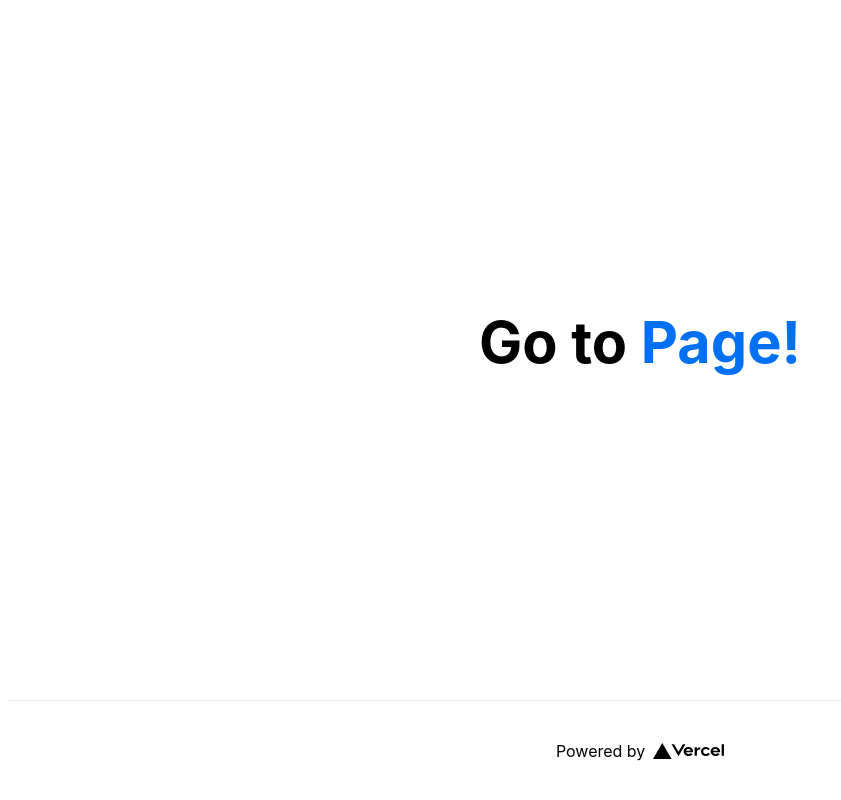
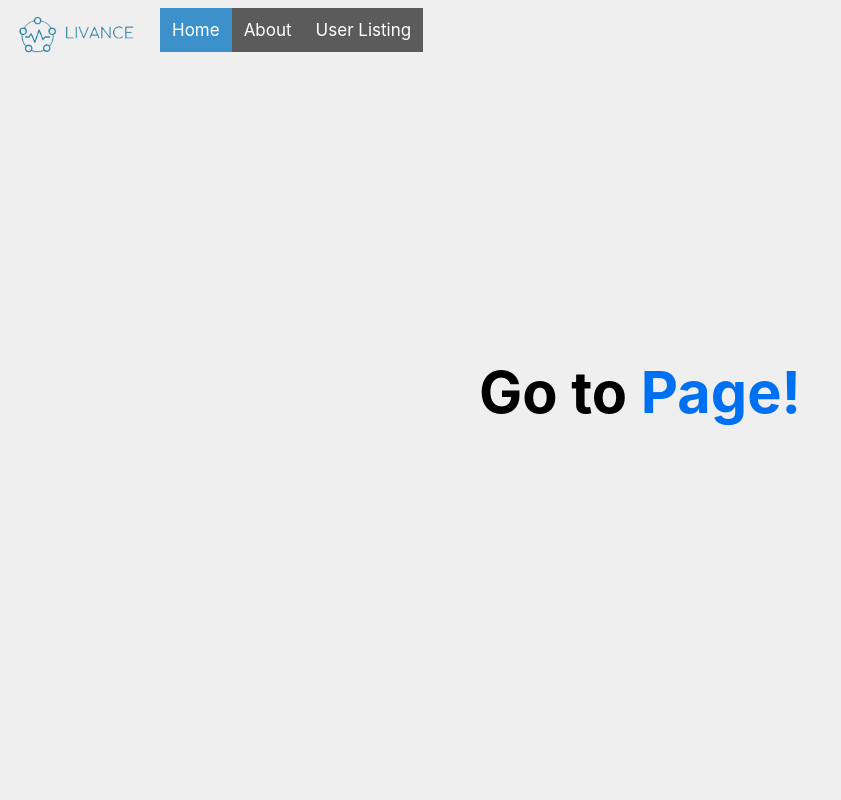
Before and after one commit to NaitikP04/livance, a Next.js app in the folder nextjs-blog/: page / in a window 1280 px wide. Shown: the whole page, without its empty margins (0-841 px from the left). Built offline with nearby package versions, Linux system fonts and the light colour scheme.

Commit message:
added logo and navbar

```diff
--- /dev/null
+++ b/nextjs-blog/components/layout.js
@@ -0,0 +1,5 @@
+import styles from './layout.module.css';
+
+export default function Layout({ children }) {
+  return <div className={styles.container}>{children}</div>;
+}
--- /dev/null
+++ b/nextjs-blog/components/layout.module.css
@@ -0,0 +1,5 @@
+.container {
+    max-width: 36rem;
+    padding: 0 1rem;
+    margin: 3rem auto 6rem;
+}
--- a/nextjs-blog/pages/index.js
+++ b/nextjs-blog/pages/index.js
@@ -1,31 +1,33 @@
 import Head from 'next/head';
+import {Fragment} from 'react';
 import styles from '../styles/Home.module.css';
 import Link from 'next/link';
+import Image from 'next/image';
+import Layout  from '../components/layout';
 
 export default function Home() {
   return (
     <div className={styles.container}>
-      <Head>
-        <title>Create Next App</title>
-        <link rel="icon" href="/favicon.ico" />
-      </Head>
+      <head>
+        <title>Livance</title>
+        <meta name="description" content="Livance Family and Friends Health App" />
+      </head>
+      <nav>
+      <img src="/logonew.png" alt="Livance Logo" className={styles.logo}/>
+      <div className={styles.navbar}>
+        <Link className={styles.active} href="/">Home</Link>
+        <Link href="#">About</Link>
+        <Link href="#">User Listing</Link>
+      </div>
+      </nav>
+      <body>
+        <main>
+          <h1 className={styles.title}>
+            Go to <Link href="/users/first-post">Page!</Link>
+          </h1>
+        </main>
+      </body>
 
-      <main>
-        <h1 className={styles.title}>
-          Go to <Link href="/posts/first-post">Page!</Link>
-        </h1>
-      </main>
-
-      <footer>
-        <a
-          href="https://vercel.com?utm_source=create-next-app&utm_medium=default-template&utm_campaign=create-next-app"
-          target="_blank"
-          rel="noopener noreferrer"
-        >
-          Powered by{' '}
-          <img src="/vercel.svg" alt="Vercel" className={styles.logo} />
-        </a>
-      </footer>
 
       <style jsx>{`
         main {
--- a/nextjs-blog/styles/Home.module.css
+++ b/nextjs-blog/styles/Home.module.css
@@ -5,11 +5,26 @@
   flex-direction: column;
   justify-content: center;
   align-items: center;
+  background-color: #efefef;
 }
 
 .title a {
   color: #0070f3;
   text-decoration: none;
+}
+
+.nav {
+  display: flex;
+  align-items: center;
+  justify-content: space-between;
+  flex-wrap: wrap;
+  padding: 1em 1em;
+}
+
+.img {
+  width: 100%;
+  height: 100%;
+  object-fit: cover;
 }
 
 .title a:hover,
@@ -80,7 +95,35 @@
 }
 
 .logo {
-  height: 1em;
+  height: 5em;
+  position: absolute;
+  top: -5px;
+  left: 0px;
+}
+
+.navbar {
+  width: fill;
+  background-color: #5c5b5b;
+  overflow: auto;
+  position: absolute;
+  top: 8px;
+  left: 10em;
+}
+
+.navbar a {
+  float: left;
+  padding: 12px;
+  color: white;
+  text-decoration: none;
+  font-size: 17px;
+}
+
+.navbar a:hover {
+  background-color: #000;
+}
+
+.active {
+  background-color: #3c91ca;
 }
 
 @media (max-width: 600px) {
@@ -88,4 +131,8 @@
     width: 100%;
     flex-direction: column;
   }
+  .navbar a {
+    float: none;
+    display: block;
+  }
 }
--- a/nextjs-blog/styles/globals.css
+++ b/nextjs-blog/styles/globals.css
@@ -17,7 +17,7 @@ a {
 
 img {
   max-width: 100%;
-  height: auto;
+  display: block;
 }
 
 h1,
```
Also changed, not shown: nextjs-blog/public/logo.JPG (added), nextjs-blog/public/logonew.png (added).
